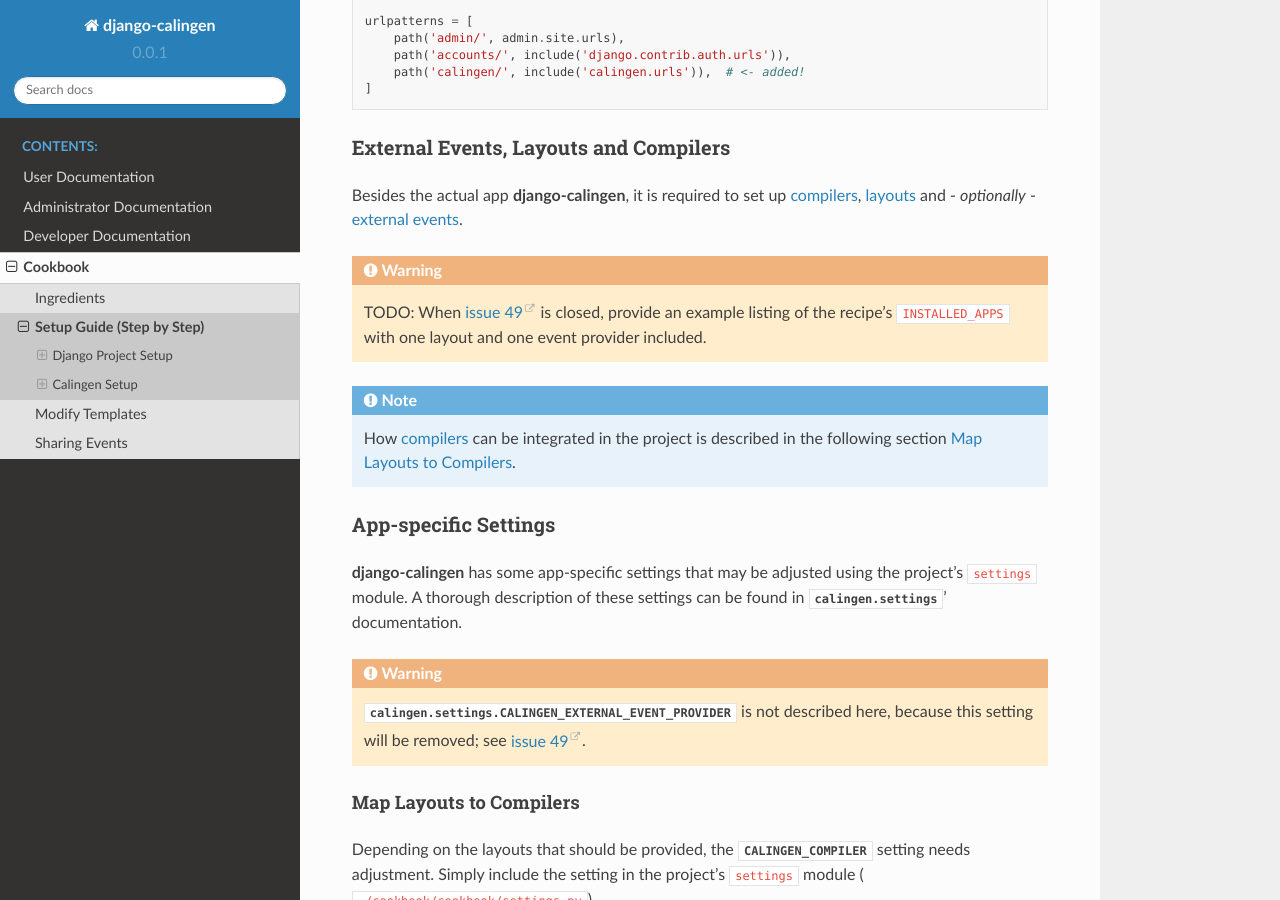
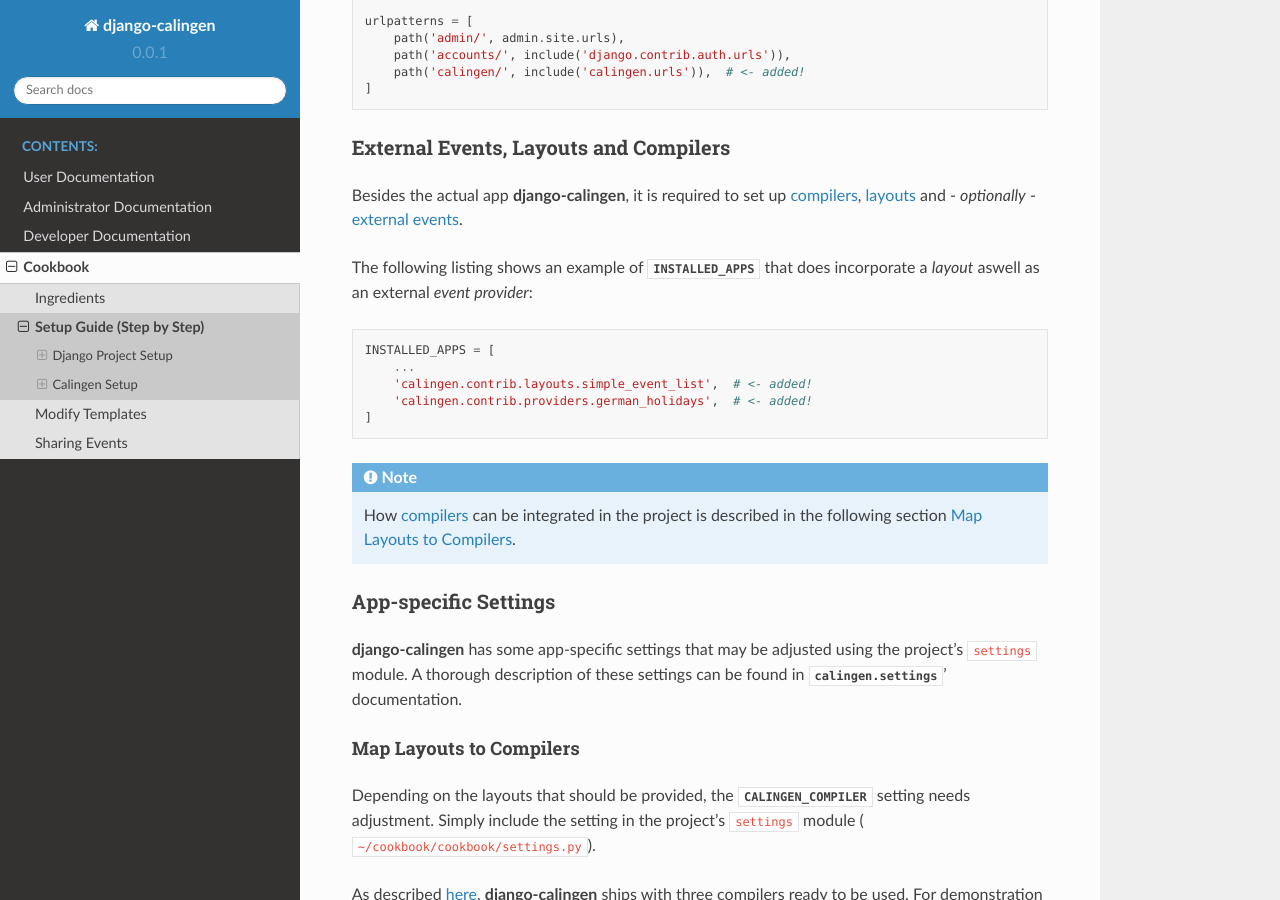
Before and after one commit to Mischback/django-calingen, a Sphinx documentation site: the page built from docs/source/cookbook/setup_step_by_step.rst, in a window 1280 px wide and 900 px high, scrolled down 5275 px. Built offline with Sphinx 7.4.7 and the Read the Docs theme 2.0.0, drawn with Linux system fonts in a browser that asks for light colours; pages that are not in the unit, such as notebooks, are missing from menus; the version number is read from the project's files by our own code.

Commit message:
Adjust installation recipe

```diff
--- a/docs/source/cookbook/setup_step_by_step.rst
+++ b/docs/source/cookbook/setup_step_by_step.rst
@@ -275,9 +275,15 @@
 *optionally* -
 :ref:`external events <calingen-cookbook-ingredients-eventprovider-label>`.
 
-.. warning::
-  TODO: When :issue:`49` is closed, provide an example listing of the recipe's
-  ``INSTALLED_APPS`` with one layout and one event provider included.
+The following listing shows an example of :setting:`INSTALLED_APPS` that does
+incorporate a *layout* aswell as an external *event provider*: ::
+
+  INSTALLED_APPS = [
+      ...
+      'calingen.contrib.layouts.simple_event_list',  # <- added!
+      'calingen.contrib.providers.german_holidays',  # <- added!
+  ]
+
 
 .. note::
   How :ref:`compilers <calingen-cookbook-ingredients-compilers-label>` can be
@@ -293,10 +299,6 @@
 |calingen| has some app-specific settings that may be adjusted using the
 project's ``settings`` module. A thorough description of these settings can be
 found in :mod:`calingen.settings`' documentation.
-
-.. warning::
-  :attr:`calingen.settings.CALINGEN_EXTERNAL_EVENT_PROVIDER` is not described
-  here, because this setting will be removed; see :issue:`49`.
 
 
 .. _calingen-cookbook-setup-step-by-step-compiler-mapping-label:
```
